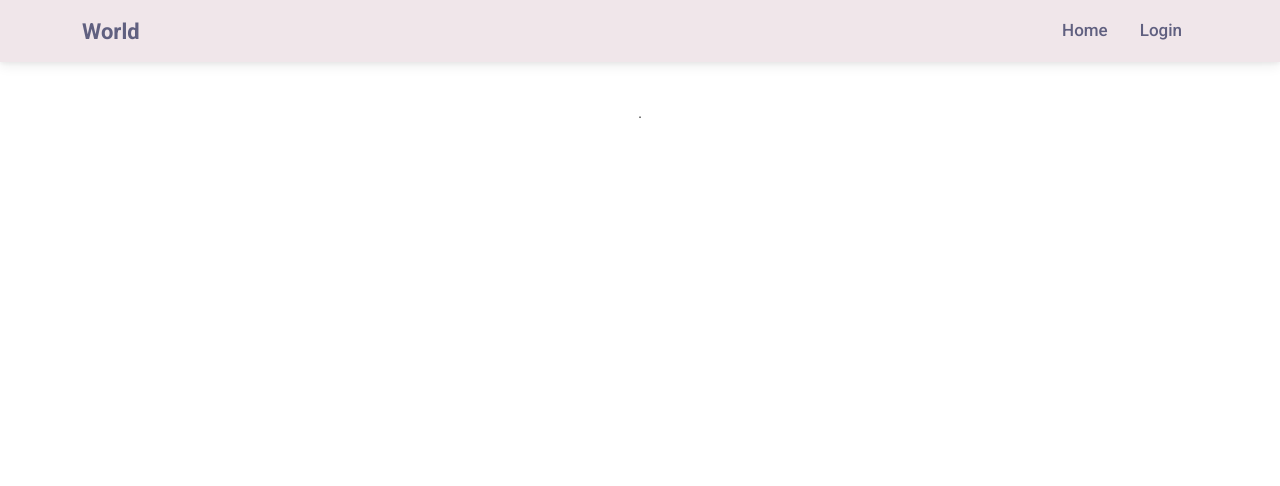
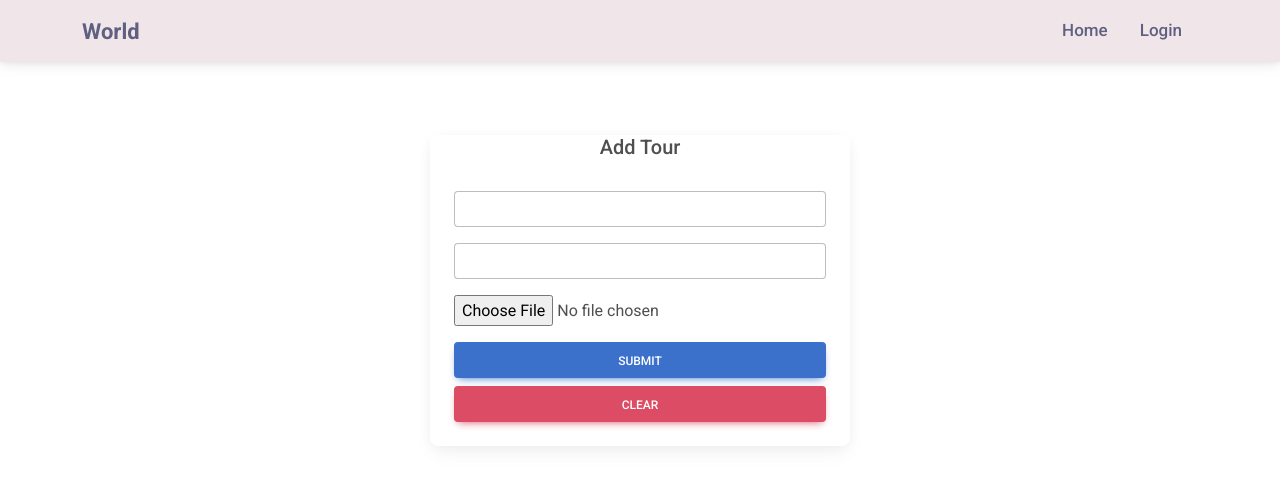
Before and after one commit to johnsus1995/voyage-ventures-frontend, a React (Create React App) app: page /add-tour in a window 1280 px wide. Shown: the top 486 px of the page. Built offline with nearby package versions, Linux system fonts and the light colour scheme; no server answers.

Commit message:
rendered add tour UI

```diff
--- a/src/pages/AddOrEditTour/AddOrEditTour.jsx
+++ b/src/pages/AddOrEditTour/AddOrEditTour.jsx
@@ -6,24 +6,115 @@ import {
   MDBValidation,
   MDBBtn,
   MDBSpinner,
+  MDBInput,
 } from "mdb-react-ui-kit";
 import { Chip } from "@mui/material";
 import FileBase from "react-file-base64";
 import { toast } from "react-toastify";
-import { useNavigate } from "react-router-dom";
+import { useNavigate, useParams } from "react-router-dom";
 import { useDispatch } from "react-redux";
 import { useState } from "react";
 
 const AddOrEditTour = () => {
   const navigate = useNavigate();
   const dispatch = useDispatch();
-  const [formValues, setFormValues] = useState({});
+  const { id } = useParams();
+  const [formValues, setFormValues] = useState({
+    title: "",
+    desc: "",
+    tags: "",
+  });
+
+  const onInputChange = () => {
+    //
+  };
+
+  const onChipDelete = () => {
+    //
+  };
+
+  const handleSubmit = () => {
+    //
+  }
+
+  const handleClear = () => {
+    //
+  }
+
   return (
     <div
       className={`${styles.AddOrEditTour}`}
-      style={{ marginTop: "100px" }}
+      // style={{ marginTop: "100px" }}
     >
-      .
+       <MDBCard alignment="center">
+        <h5>{id ? "Update Tour" : "Add Tour"}</h5>
+        <MDBCardBody>
+          <MDBValidation onSubmit={handleSubmit} className="row g-3" noValidate>
+            <div className="col-md-12">
+              <MDBInput
+                placeholder="Enter Title"
+                type="text"
+                value={formValues.title || ""}
+                name="title"
+                onChange={onInputChange}
+                className="form-control"
+                required
+                invalid
+                validation="Please provide title"
+              />
+            </div>
+            <div className="col-md-12">
+              <MDBInput
+                placeholder="Enter Description"
+                type="text"
+                value={formValues.desc}
+                name="description"
+                onChange={onInputChange}
+                className="form-control"
+                required
+                invalid
+                textarea
+                rows={4}
+                validation="Please provide description"
+              />
+            </div>
+            {/* <div className="col-md-12">
+              <ChipInput
+                name="tags"
+                variant="outlined"
+                placeholder="Enter Tag"
+                fullWidth
+                value={tags}
+                onAdd={(tag) => handleAddTag(tag)}
+                onDelete={(tag) => handleDeleteTag(tag)}
+              />
+              {tagErrMsg && <div className="tagErrMsg">{tagErrMsg}</div>}
+            </div> */}
+            <div className="d-flex justify-content-start">
+              <FileBase
+                type="file"
+                multiple={false}
+                onDone={({ base64 }) =>
+                  setFormValues({ ...formValues, imageFile: base64 })
+                }
+              />
+            </div>
+            <div className="col-12">
+              <MDBBtn style={{ width: "100%" }}>
+                {id ? "Update" : "Submit"}
+              </MDBBtn>
+              <MDBBtn
+                style={{ width: "100%" }}
+                className="mt-2"
+                color="danger"
+                onClick={handleClear}
+              >
+                Clear
+              </MDBBtn>
+            </div>
+          </MDBValidation>
+        </MDBCardBody>
+      </MDBCard>
     </div>
   );
 };
@@ -37,3 +128,5 @@ AddOrEditTour.propTypes = {
 };
 
 export default AddOrEditTour;
+
+//2:28
--- a/src/pages/AddOrEditTour/AddOrEditTour.module.scss
+++ b/src/pages/AddOrEditTour/AddOrEditTour.module.scss
@@ -1,4 +1,10 @@
 .AddOrEditTour {
   :global {
+    margin: auto;
+    padding: 15px;
+    max-width: 450px;
+    align-content: center;
+    margin-top: 120px;
   }
+
 }
```
